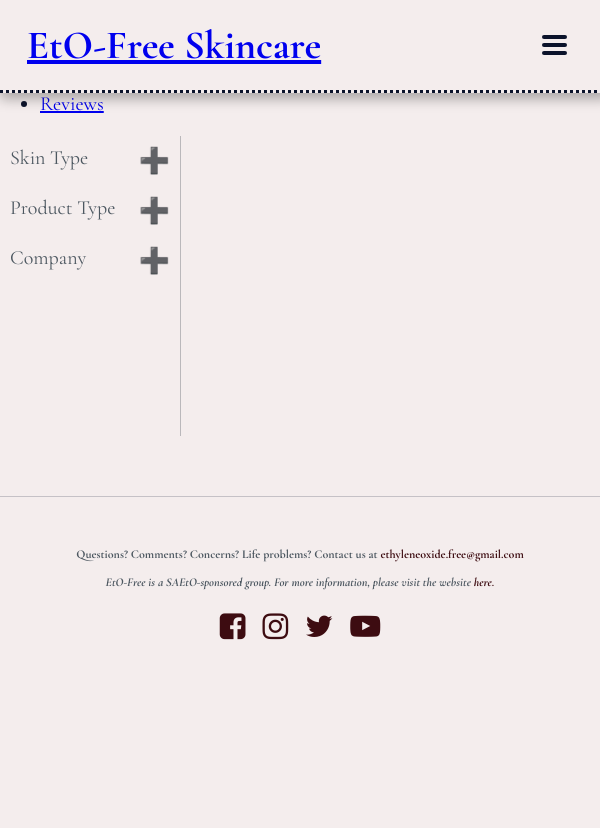
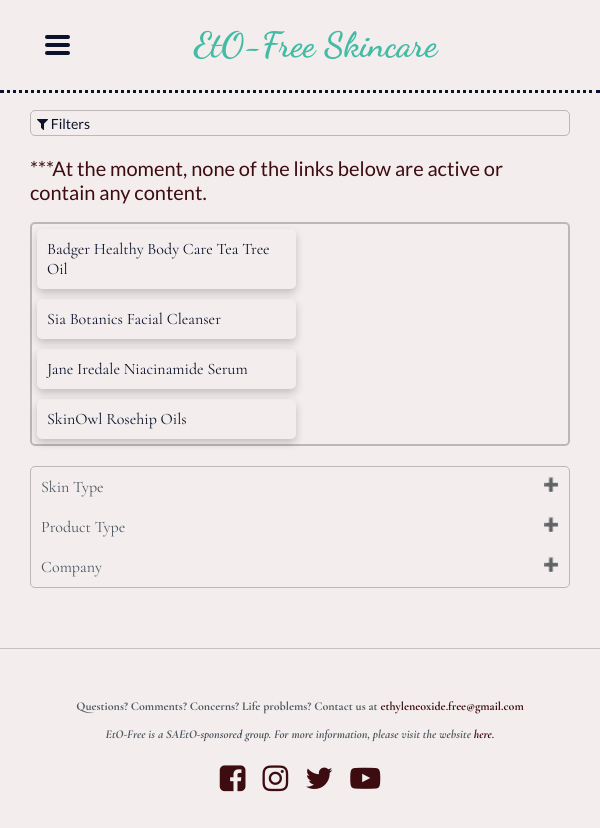
Before and after one commit to Students-Against-Ethylene-Oxide/EtO-Free, a PHP site: page /reviews.html in a window 600 px wide. Before the commit the page ends 640 px from the top, so only its background shows below. Run offline with PHP 8.4, Linux system fonts and the light colour scheme; some web fonts are replaced.

Commit message:
7.14.20 12:24

```diff
--- a/reviews.html
+++ b/reviews.html
@@ -11,38 +11,51 @@
   </head>
 
   <body>
-    <header id="header" class="header">
-      <h1 id="page-title"><a href='index.html'> EtO-Free Skincare </a></h1>
-      <div id="menu-icon" onclick='nav(); Animate(this);' ontouchstart='nav(); menuAnimate(this);'>
+    <header>
+      <button id="menu-icon" onclick='change("menu-icon"); change("nav");' ontouchstart='change("menu-icon"); change("nav");'>
         <div id="bar1"></div>
         <div id="bar2"></div>
-        <div id="bar3"></div>
-      </div>
+        <div id="bar3"></div></button>
+
+      <a id="logo" href="index.html"> <img src="assets/images/logo.png" /> <h1> EtO-Free Skincare </h1> </a>
+
       <span id="topnav">
         <a href="index.html" class="toplinks"> Home </a>
         <a href="about.html" class="toplinks"> About </a>
         <a href="eto.html" class="toplinks"> What is ethylene oxide? </a>
         <a href="reviews.html" class="toplinks"> Reviews </a>
         <span id="search-box">
-          <button <i id="search" class="fa fa-search" type="submit"></i></button>
+          <button type="submit"><i class="fa fa-search"></i></button>
           <input id="search-bar" type="text" placeholder="Search" />
-        </span>
-      </span>
+      </span></span>
+
+      <button id="search" onclick='change("menu-icon"); change("nav");' ontouchstart='change("search-drop");'><i class="fa fa-search"></i></button>
     </header>
 
-    <div id="nav" class="nav">
-      <ul>
-        <li><a class="navlinks" href="index.html"> Home </a></li>
-        <li><a class="navlinks" href="about.html"> About </a></li>
-        <li><a class="navlinks" href="eto.html"> What is ethylene oxide? </a></li>
-        <li><a class="navlinks" href="reviews.html"> Reviews </a></li>
-      </ul>
-    </div>
+    <nav id="nav">
+      <span> <input type="text" placeholder="Search" /><button type="submit"> <i class="fa fa-search"></i> </button> </span>
+      <span> <a class="navlinks" href="index.html"> Home </a> </span>
+      <span> <a class="navlinks" href="about.html"> About </a> </span>
+      <span> <a class="navlinks" href="eto.html"> What is ethylene oxide? </a> </span>
+      <span> <a class="navlinks" href="reviews.html"> Reviews </a> </span>
+      <span> <input type="text" placeholder="Search" /><button type="submit"><i class="fa fa-search"></i></button> </span>
+    </nav>
 
-    <div id="page">
+    <div class="reviews-page">
+      <div id="filters">
+        <button href='#reviews-sidebar' onclick="document.getElementById('reviews-sidebar').scrollIntoView();" ontouchstart="document.getElementById('reviews-sidebar').scrollIntoView();"> <i class='fa fa-filter'></i> Filters </button>
+      </div>
+      <p id='disclaimer'>
+        ***At the moment, none of the links below are active or contain any content. </p>
+      <div id="reviews-main">
+        <span class="card">Badger Healthy Body Care Tea Tree Oil</span>
+        <span class="card">Sia Botanics Facial Cleanser</span>
+        <span class="card">Jane Iredale Niacinamide Serum</span>
+        <span class="card">SkinOwl Rosehip Oils</span>
+      </div>
       <div id="reviews-sidebar">
-        <a class="accordion"> Skin Type </a>
-        <div class="panel">
+        <a class="accordion" onclick="change('skin-type');" ontouchstart="change('skin-type')"> Skin Type </a>
+        <div id="skin-type" class="panel">
           <button class="tag"> Oily </button>
           <button class="tag"> Dry </button>
           <button class="tag"> Combination </button>
@@ -50,116 +63,57 @@
           <button class="tag"><a class="links" href="https://www.youtube.com/watch?v=vic-EMOivpA&app=desktop"><b> Help! I don't know what my skin type is! </b></a></button>
         </div>
 
-        <a class="accordion"> Product Type </a>
-        <div class="panel">
-          <p>Lorem ipsum...</p>
-        </div>
+        <a class="accordion" onclick="change('product-type')" ontouchstart="change('product-type')"> Product Type </a>
+        <div id="product-type" class="panel">
+          <h3> Treatments </h3>
+          <span id="treatments">
+            <button class='tag' href="#"> Vitamin C Absorbic Acid Serums </button>
+            <button class='tag' href="#"> Niacinamide Serums </button>
+            <button class='tag' href="#"> Tea Tree Oil Serums </button>
+            <button class='tag' href="#"> Rosehip Oils </button>
+          </span>
 
-        <a class="accordion"> Company </a>
-        <div class="panel">
-          <button class='companies tag' href="#">Badger Healthy Body Care</button>
-          <button class='companies tag' href="#">Jane Iredale</button>
-          <button class='companies tag' href="#">Sia Botanics</button>
-          <button class='companies tag' href="#">SkinOwl</button>
-          <button class='companies tag' href="#">First Aid Beauty</button>
-          <button class='companies tag' href="#">Thesis</button>
-          <button class='companies tag' href="#">Naturium</button>
-        </div>
-      </div>
-      <div id="reviews-page">
+          <h3> Cleansers </h3>
+          <span id="cleansers">
+            <button class='tag' href="#"> Benzoyl Peroxide Cleansers </button>
+            <button class='tag' href="#"> Salicylic Acid Cleansers </button>
+            <button class='tag' href="#"> Oil Cleansers </button>
+            <button class='tag' href="#"> Cream Cleansers </button>
+          </span>
 
-        <!-- <h2 id='disclaimer'>
-          ***At the moment, none of the links below are active or contain any content.
-        </h2>
+          <h3> Moisturizers </h3>
+          <span id="moisturizers">
+            <button class='tag' href="#"> Gel Moisturizers </button>
+            <button class='tag' href="#"> Snail Moisturizers </button>
+            <button class='tag' href="#"> SPF Moisturizers </button>
+            <button class='tag' href="#"> Night Cream Moisturizers </button>
+          </span>
 
-        <br />
+          <h3> Sunscreens </h3>
+          <span id="sunscreens">
+            <button class='tag' href="#"> Mineral Sunscreens </button>
+            <button class='tag' href="#"> Chemical Sunscreens </button>
+          </span>
 
-        <span id='filter'>
-          <i id='filter-btn' class="fa fa-filter"><span> Filter </span></i>
-          <input id='filter-input' type="text" placeholder="Search" onkeyup="filter();" style="display: none;">
-          <button class="tag" onclick='filterSelection(oily)'> For oily skin </button>
-          <button class="tag" onclick='filterSelection(dry)'> For dry skin </button>
-          <button class="tag" onclick='filterSelection(combination)'> For combination skin </button>
-          <button class="tag" onclick='filterSelection(normal)'> For normal skin </button>
-        </span>
-
-        <div id="by-skin-type">
-          <h2> Reviews Sorted By Skin Type </h2>
-          <span id="skin-types">
-            <button class="tag"> Oily </button>
-            <button class="tag"> Dry </button>
-            <button class="tag"> Combination </button>
-            <button class="tag"> Normal </button>
-            <button class="tag"><a class="links" href="https://www.youtube.com/watch?v=vic-EMOivpA&app=desktop"><b> Help! I don't know what my skin type is! </b></a></button>
+          <h3> Exfoliants </h3>
+          <span id="exfoliants">
+            <button class='tag' href="#"> Gentle Exfoliants </button>
+            <button class='tag' href="#"> Strong Exfoliants </button>
           </span>
         </div>
 
-        <div id="by-company">
-          <h2> Reviews Sorted By Company</h2>
-          <span id="companies">
-            <button class='companies tag' href="#">Badger Healthy Body Care</button>
-            <button class='companies tag' href="#">Jane Iredale</button>
-            <button class='companies tag' href="#">Sia Botanics</button>
-            <button class='companies tag' href="#">SkinOwl</button>
-            <button class='companies tag' href="#">First Aid Beauty</button>
-            <button class='companies tag' href="#">Thesis</button>
-            <button class='companies tag' href="#">Naturium</button>
-          </span>
+        <a class="accordion" onclick="change('company')" ontouchstart="change('company')"> Company </a>
+        <div id="company" class="panel">
+          <button class='tag' href="#">Badger Healthy Body Care</button>
+          <button class='tag' href="#">Jane Iredale</button>
+          <button class='tag' href="#">Sia Botanics</button>
+          <button class='tag' href="#">SkinOwl</button>
+          <button class='tag' href="#">First Aid Beauty</button>
+          <button class='tag' href="#">Thesis</button>
+          <button class='tag' href="#">Naturium</button>
         </div>
-
-        <br>
-
-        <div id="by-product">
-          <h2> Reviews Sorted By Product Type</h2>
-          <div>
-            <h3> Treatments </h3>
-            <span id="treatments">
-              <button class='tag' href="#"> Best Vitamin C Absorbic Acid Serums </button>
-              <button class='tag' href="#"> Best Niacinamide Serums </button>
-              <button class='tag' href="#"> Best Tea Tree Oil Serums </button>
-              <button class='tag' href="#"> Best Rosehip Oils </button>
-            </span>
-          </div>
-
-          <div>
-            <h3> Cleansers </h3>
-            <span id="cleansers">
-              <button class='tag' href="#"> Best Benzoyl Peroxide Cleansers </button>
-              <button class='tag' href="#"> Best Salicylic Acid Cleansers </button>
-              <button class='tag' href="#"> Best Oil Cleansers </button>
-              <button class='tag' href="#"> Best Cream Cleansers </button>
-            </span>
-          </div>
-
-          <div>
-            <h3> Moisturizers </h3>
-            <span id="moisturizers">
-              <button class='tag' href="#"> Best Gel Moisturizers </button>
-              <button class='tag' href="#"> Best Snail Moisturizers </button>
-              <button class='tag' href="#"> Best SPF Moisturizers </button>
-              <button class='tag' href="#"> Best Night Cream Moisturizers </button>
-            </span>
-          </div>
-
-          <div>
-            <h3> Sunscreens </h3>
-            <span id="sunscreens">
-              <button class='tag' href="#"> Best Mineral Sunscreens </button>
-              <button class='tag' href="#"> Best Chemical Sunscreens </button>
-            </span>
-          </div>
-
-          <div>
-            <h3> Exfoliants </h3>
-            <span id="exfoliants">
-              <button class='tag' href="#"> Best Gentle Exfoliants </button>
-              <button class='tag' href="#"> Best Strong Exfoliants </button>
-            </span>
-          </div>
-        </div>
-
       </div>
-    </div> -->
+    </div>
 
     <footer>
       <h5> Questions? Comments? Concerns? Life problems? Contact us at <a class='links' href="mailto:ethyleneoxide.free@gmail.com"> ethyleneoxide.free@gmail.com </a> <br><br>
--- a/styles.css
+++ b/styles.css
@@ -28,6 +28,8 @@ font-family: 'Seaweed Script', cursive;
 
 #disclaimer {
 	color: var(--linkslight);
+	font-family: var(--title-font);
+	margin: 0 0 18px 0;
 }
 
 * {
@@ -36,6 +38,7 @@ font-family: 'Seaweed Script', cursive;
 
 html {
 	overflow-x: hidden;
+	scroll-behavior: smooth;
 }
 
 body {
@@ -56,7 +59,6 @@ header {
 	align-items: center;
 	background-color: inherit;
 	border-bottom: 3px dotted var(--base4);
-	box-shadow: 0 6px 12px 0 rgba(0, 0, 0, 0.3);
 	display: flex;
 	flex-direction: row;
 	justify-content: space-between;
@@ -64,7 +66,7 @@ header {
 	position: fixed;
 	top: 0;
 	transition: 0s;
-	width: 92.5vw;
+	width: 91vw;
 	z-index: 3;
 }
 
@@ -84,19 +86,14 @@ nav {
 	z-index: 2;
 }
 
-nav .navlinks {
-	background: none;
-	border: none;
+nav a, nav i {
 	color: var(--base1);
 	cursor: pointer;
 	font-family: var(--title-font);
-	list-style-type: none;
-	opacity: 100%;
-	outline: none;
 	text-decoration: none;
 }
 
-nav .navlinks:hover {
+nav a:hover, nav i:hover {
 	color: var(--accent2);
 }
 
@@ -141,10 +138,6 @@ footer i {
 	padding: 0 5px;
 }
 
-#search-drop.change {
-	height: 60px;
-}
-
 #menu-icon {
 	background: none;
 	border: none;
@@ -163,12 +156,28 @@ footer i {
 	width: 25px;
 }
 
-#reviews-sidebar {
-  border-right: 1px solid rgba(51, 62, 71, 0.3);
+#filters {
+	border: 2px solid rgba(51, 62, 71, 0.3);
+	border-radius: 5px;
+}
+
+#reviews-main {
+	border: 2px solid rgba(51, 62, 71, 0.3);
+	border-radius: 5px;
 	display: flex;
 	flex-direction: column;
-  height: 300px;
-  width: 30%;
+}
+
+#reviews-sidebar {
+	border: 2px solid rgba(51, 62, 71, 0.3);
+	border-radius: 5px;
+	display: flex;
+	flex-direction: column;
+	font-size: 16px;
+}
+
+#reviews-sidebar .accordion:hover {
+	color: var(--accent1);
 }
 
 .change #bar1 {
@@ -185,9 +194,14 @@ footer i {
   transform: rotate(45deg) translate(-3.25px, -8px);
 }
 
-.home-page, .about-page, .eto-page, .reviews-page {
+.home-page, .about-page, .eto-page {
 	display: flex;
 	flex-direction: column;
+}
+
+.reviews-page {
+	display: flex;
+	flex-flow: row wrap;
 }
 
 .accordion {
@@ -202,8 +216,8 @@ footer i {
 
 .accordion:after {
   content: '\02795';
-  font-size: 1.25em;
   float: right;
+	font-size: 0.8em;
   margin-left: 5px;
 }
 
@@ -211,12 +225,37 @@ footer i {
   content: '\2796';
 }
 
+.card {
+	background: inherit;
+	border-radius: 5px;
+	box-shadow: 0 4px 8px 0 rgba(0, 0, 0, 0.2);
+	display: flex;
+	flex-direction: column;
+	font-size: 16px;
+	margin: 5px;
+	padding: 10px;
+}
+
+.card:hover {
+	box-shadow: 0 4px 8px 0 rgba(0, 0, 0, 0.4);
+	color: var(--accent2);
+}
+
 .panel {
-  padding: 0 18px;
   background-color: white;
-  display: none;
+  display: flex;
+	flex-flow: row wrap;
+	height: 0;
   overflow: hidden;
-}.tag {
+	padding: 0 18px;
+}
+
+.panel.change {
+	height: unset;
+	padding: 18px;
+}
+
+.tag {
 	background: none;
 	border: 1px solid rgba(11, 19, 43, 0.2);
 	border-radius: 30px;
@@ -288,29 +327,58 @@ footer i {
 		height: 80px;
 	}
 
-	header a h1, #topnav {
+	header a h1, nav span:first-child, nav span:last-child, #topnav {
 		display: none;
 	}
 
 	header a img {
-		border: 2px groove var(--base4);
+		border: 2px solid var(--base4);
 		border-radius: 50%;
 		display: initial;
 		height: 60px;
+		margin-right: 5px;
 	}
 
 	nav {
 		align-items: center;
 		display: flex;
 		flex-direction: column;
+		height: 0;
 		justify-content: center;
-		opacity: 0.95;
+		transition: 0.5s;
 		width: 100%;
 	}
 
 	nav span {
+		align-items: center;
+		border-bottom: 2px solid var(--base1);
+		display: flex;
+		flex-direction: row;
 		padding: 10px 0;
+		width: 80%;
+	}
+
+	nav input[type=text] {
+		color: var(--base4);
+		font-size: 0.85em;
+		height: 30px;
+		width: 85%;
+	}
+
+	nav button {
+		/* border: 1px solid var(--base1); */
+		background: none;
+		border: none;
+		color: var(--base1);
+		cursor: pointer;
+		font-size: 1.05em;
+		height: 30px;
 		text-align: center;
+		width: 15%;
+	}
+
+	nav.change {
+		height: 100vh;
 	}
 
 	footer h5, footer h6 {
@@ -318,14 +386,8 @@ footer i {
 		width: 80%;
 	}
 
-	#menu-icon {
-		margin: 0 2vw 0 0;
-	}
-
 	#search {
-		background: none;
-		border: none;
-		margin: 0 0 0 0;
+		visibility: hidden;
 	}
 
 	#search i {
@@ -333,43 +395,36 @@ footer i {
 		font-size: 22.5px;
 	}
 
-	#search-drop {
-		align-items: center;
-		background-color: var(--base4);
-		display: flex;
-		flex-direction: row;
-		height: 0;
-		justify-content: center;
-		overflow: hidden;
-		position: fixed;
-		top: 80px;
+	#filters {
+		margin: 0 0 20px 0;
 		width: 100%;
 	}
 
-	#search-drop input[type=text] {
+	#filters button {
+		background: none;
+		border: none;
 		color: var(--base4);
-		font-size: 0.85em;
-		height: 30px;
-		margin-left: 1vw;
-		width: 70%;
+		font-family: var(--title-font);
+		font-size: 14px;
 	}
 
-	#search-drop button {
-		background: none;
-		border: none;
-		color: var(--base1);
-		cursor: pointer;
-		font-size: 1.05em;
-		padding: 0.5vw 0.5vw 0.5vw 3vw;
+	#filters button:hover {
+		color: var(--accent1);
 	}
 
-	#nav.change {
-		height: 100vh;
+	#reviews-main {
+		align-items: initial;
+		width: 100%;
+	}
+
+	#reviews-sidebar {
+		margin: 20px 0 0 0;
+		width: 100%;
 	}
 
 	.home-page {
 		align-items: center;
-		margin: 90px 10% 0 10%;
+		margin: 100px 10% 0 10%;
 	}
 
 	.home-page div:first-child {
@@ -383,7 +438,7 @@ footer i {
 
 	.about-page {
 		align-items: center;
-		margin: 90px 10% 0 10%;
+		margin: 100px 10% 0 10%;
 	}
 
 	.about-page .row div {
@@ -392,11 +447,15 @@ footer i {
 
 	.eto-page {
 		align-items: left;
-		margin: 90px 10% 0 10%;
+		margin: 100px 10% 0 10%;
+	}
+
+	.reviews-page {
+		margin: 100px 10% 0 10%;
 	}
 
 	.team-pics {
-		width: 50%;
+		width: 70%;
 	}
 }
 
@@ -514,6 +573,34 @@ footer i {
 
 	.team-pics {
 		width: 50%;
+	}
+
+	.reviews-page {
+		margin: 110px 5% 0 5%;
+	}
+
+	#filters {
+		border: 1px solid rgba(51, 62, 71, 0.3);
+		margin: 0 0 20px 0;
+		width: 100%;
+	}
+
+	#reviews-main {
+		display: flex;
+		flex-flow: row wrap;
+		width: 100%;
+	}
+
+	#reviews-sidebar {
+		border: 1px solid rgba(51, 62, 71, 0.3);
+		margin: 20px 0 0 0;
+		width: 100%;
+	}
+
+	.card {
+		float: top;
+		height: min-content;
+		width: 44.5%;
 	}
 }
 
```
